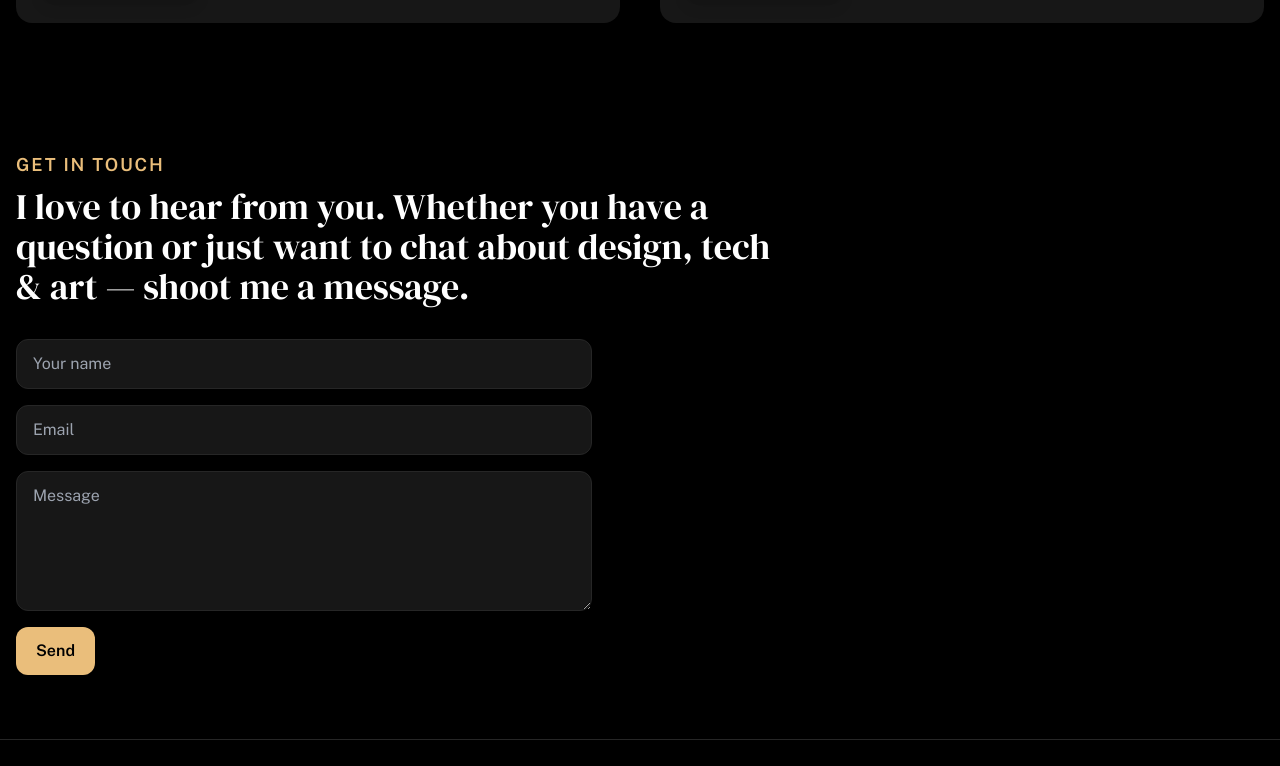
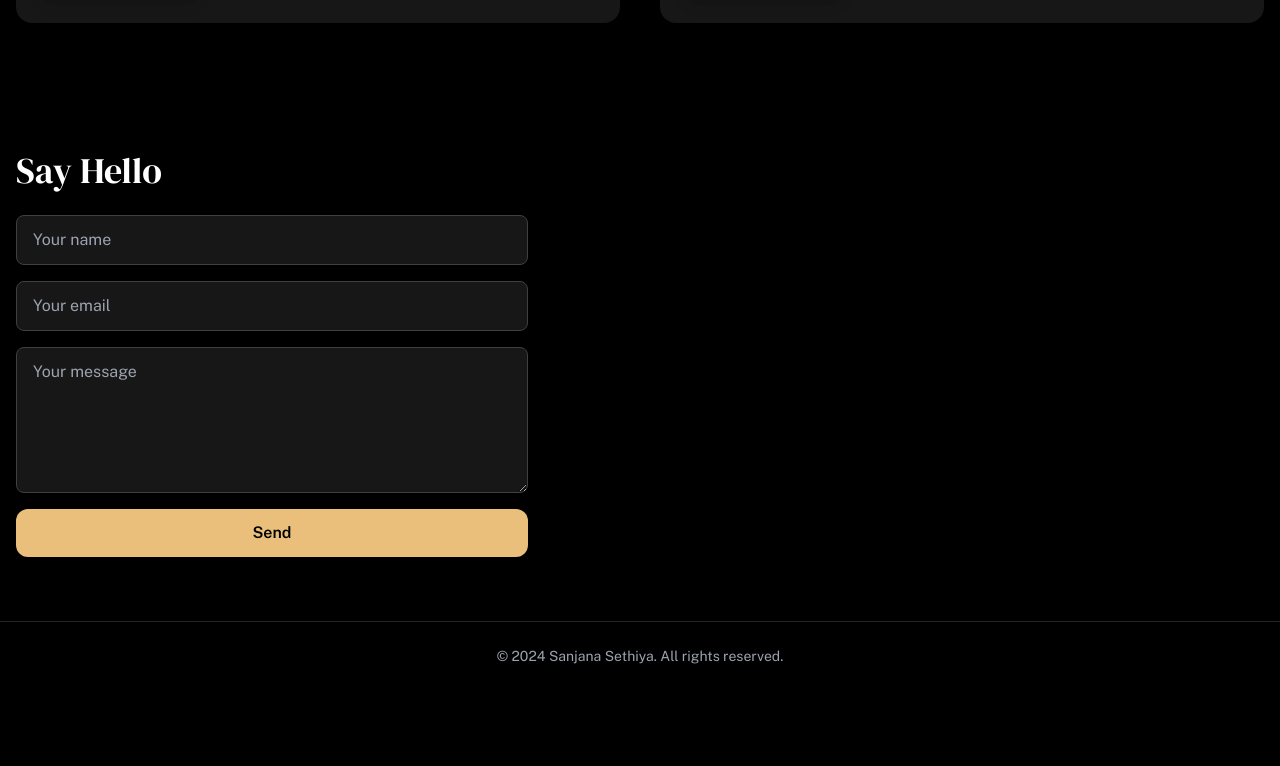
Before and after one commit to sanjana-1604/SanjanaSethiya, a React (Vite) app: page / in a window 1280 px wide. Shown: the part 2019-2785 px from the top of the page. After the commit the page ends 2709 px from the top, so only its background shows below. Built offline with nearby package versions, Linux system fonts and the light colour scheme.

Commit message:
remove alert for errors

```diff
--- a/package.json
+++ b/package.json
@@ -16,6 +16,7 @@
     "react": "^18.3.1",
     "react-dom": "^18.3.1",
     "react-google-fonts": "^1.2.1",
+    "react-hot-toast": "^2.6.0",
     "react-router-hash-link": "^2.4.3"
   },
   "devDependencies": {
--- a/src/App.jsx
+++ b/src/App.jsx
@@ -3,6 +3,7 @@ import Intro from "./Components/Intro";
 import About from "./Components/About";
 import Work from "./Components/Work";
 import SayHello from "./Components/SayHello";
+import {Toaster} from "react-hot-toast";
 
 export default function App() {
   return (
@@ -21,6 +22,34 @@ export default function App() {
       <footer className="text-center py-6 text-sm text-gray-400 border-t border-neutral-800">
         © {new Date().getFullYear()} Sanjana Sethiya. All rights reserved.
       </footer>
+      <Toaster
+  position="top-right"
+  toastOptions={{
+    success: {
+      style: {
+        background: "#1f1f1f", // dark background
+        color: "#facc15", // gold text
+        border: "1px solid #facc15",
+      },
+      iconTheme: {
+        primary: "#facc15",
+        secondary: "#1f1f1f",
+      },
+    },
+    error: {
+      style: {
+        background: "#1f1f1f",
+        color: "#ef4444", // red text
+        border: "1px solid #ef4444",
+      },
+      iconTheme: {
+        primary: "#ef4444",
+        secondary: "#1f1f1f",
+      },
+    },
+  }}
+/>
+
     </div>
   );
 }
--- a/src/Components/SayHello.jsx
+++ b/src/Components/SayHello.jsx
@@ -1,19 +1,13 @@
 import { useState } from "react";
-import { motion, AnimatePresence } from "framer-motion";
-import * as emailjs from "@emailjs/browser";  // safer import
+import { motion } from "framer-motion";
+import toast from "react-hot-toast";
 
 export default function SayHello() {
-  const [form, setForm] = useState({ name: "", email: "", message: "" });
-  const [status, setStatus] = useState("");
-  const [success, setSuccess] = useState(false);
-  const [errorShake, setErrorShake] = useState(false);
-
-  const handleChange = (e) => {
-    setForm({ ...form, [e.target.name]: e.target.value });
-  };
+  const [loading, setLoading] = useState(false);
 
   const handleSubmit = async (e) => {
     e.preventDefault();
+    setLoading(true);
 
     const formData = {
       name: e.target.name.value,
@@ -28,84 +22,68 @@ export default function SayHello() {
         body: JSON.stringify(formData),
       });
 
-    const data = await res.json().catch(() => ({})); // safeguard
+      const data = await res.json().catch(() => ({}));
 
       if (res.ok) {
-      alert("✅ " + (data.message || "Message sent!"));
+        toast.success("Message sent successfully ✅");
         e.target.reset();
       } else {
-      alert("❌ " + (data.error || data.message || "Failed to send"));
+        toast.error(`❌ ${data.error || data.message || "Failed to send"}`);
       }
     } catch (err) {
       console.error("Fetch error:", err);
-    alert("❌ Network error: " + err.message);
+      toast.error("❌ Network error: " + err.message);
+    } finally {
+      setLoading(false);
     }
   };
 
-
-
   return (
-    <section id="contact" className="container section">
-      <motion.h3
-        initial={{ opacity: 0, y: 10 }}
-        whileInView={{ opacity: 1, y: 0 }}
-        transition={{ duration: 0.6 }}
-        className="h3"
-      >
-        GET IN TOUCH
-      </motion.h3>
-
+    <section id="contact" className="section container">
       <motion.h2
         initial={{ opacity: 0, y: 20 }}
-        whileInView={{ opacity: 1, y: 0 }}
-        transition={{ duration: 0.6, delay: 0.2 }}
-        className="h2 mt-2 max-w-3xl"
+        animate={{ opacity: 1, y: 0 }}
+        className="h2 mb-6"
       >
-        I love to hear from you. Whether you have a question or just want to chat about design, tech & art — shoot me a message.
+        Say Hello
       </motion.h2>
 
       <motion.form
         onSubmit={handleSubmit}
-  initial={{ opacity: 0 }}
-  whileInView={{ opacity: 1 }}
-  animate={errorShake ? { x: [-10, 10, -10, 10, 0] } : {}}
-  transition={{ duration: 0.6, delay: 0.3 }}
-  className={`mt-8 grid gap-4 max-w-xl relative ${
-    errorShake ? "border-2 border-red-500 rounded-xl" : ""
-  }`}
+        initial={{ opacity: 0, y: 20 }}
+        animate={{ opacity: 1, y: 0 }}
+        transition={{ delay: 0.2 }}
+        className="flex flex-col gap-4 max-w-lg"
       >
         <input
+          type="text"
           name="name"
-    value={form.name}
-    onChange={handleChange}
-    className="w-full px-4 py-3 rounded-xl bg-neutral-900 border border-neutral-800"
           placeholder="Your name"
+          className="px-4 py-3 rounded-lg bg-neutral-900 border border-neutral-700 focus:border-gold outline-none"
           required
         />
         <input
+          type="email"
           name="email"
-    type="email"
-    value={form.email}
-    onChange={handleChange}
-    className="w-full px-4 py-3 rounded-xl bg-neutral-900 border border-neutral-800"
-    placeholder="Email"
+          placeholder="Your email"
+          className="px-4 py-3 rounded-lg bg-neutral-900 border border-neutral-700 focus:border-gold outline-none"
           required
         />
         <textarea
           name="message"
-    value={form.message}
-    onChange={handleChange}
-    className="w-full px-4 py-3 rounded-xl bg-neutral-900 border border-neutral-800 min-h-[140px]"
-    placeholder="Message"
+          placeholder="Your message"
+          rows="5"
+          className="px-4 py-3 rounded-lg bg-neutral-900 border border-neutral-700 focus:border-gold outline-none"
           required
-  />
+        ></textarea>
+
         <button
           type="submit"
-    className="px-5 py-3 rounded-xl bg-gold text-black font-semibold w-fit"
+          disabled={loading}
+          className="px-6 py-3 rounded-xl bg-gold text-black font-semibold shadow-md hover:shadow-lg transition disabled:opacity-60"
         >
-    Send
+          {loading ? "Sending..." : "Send"}
         </button>
-  {status && <p className="text-sm text-gray-400 mt-2">{status}</p>}
       </motion.form>
     </section>
   );
```
Also changed, not shown: 1 other file (tests, documents, lock files or other folders). Lines whose indentation alone changed are shown as unchanged.
